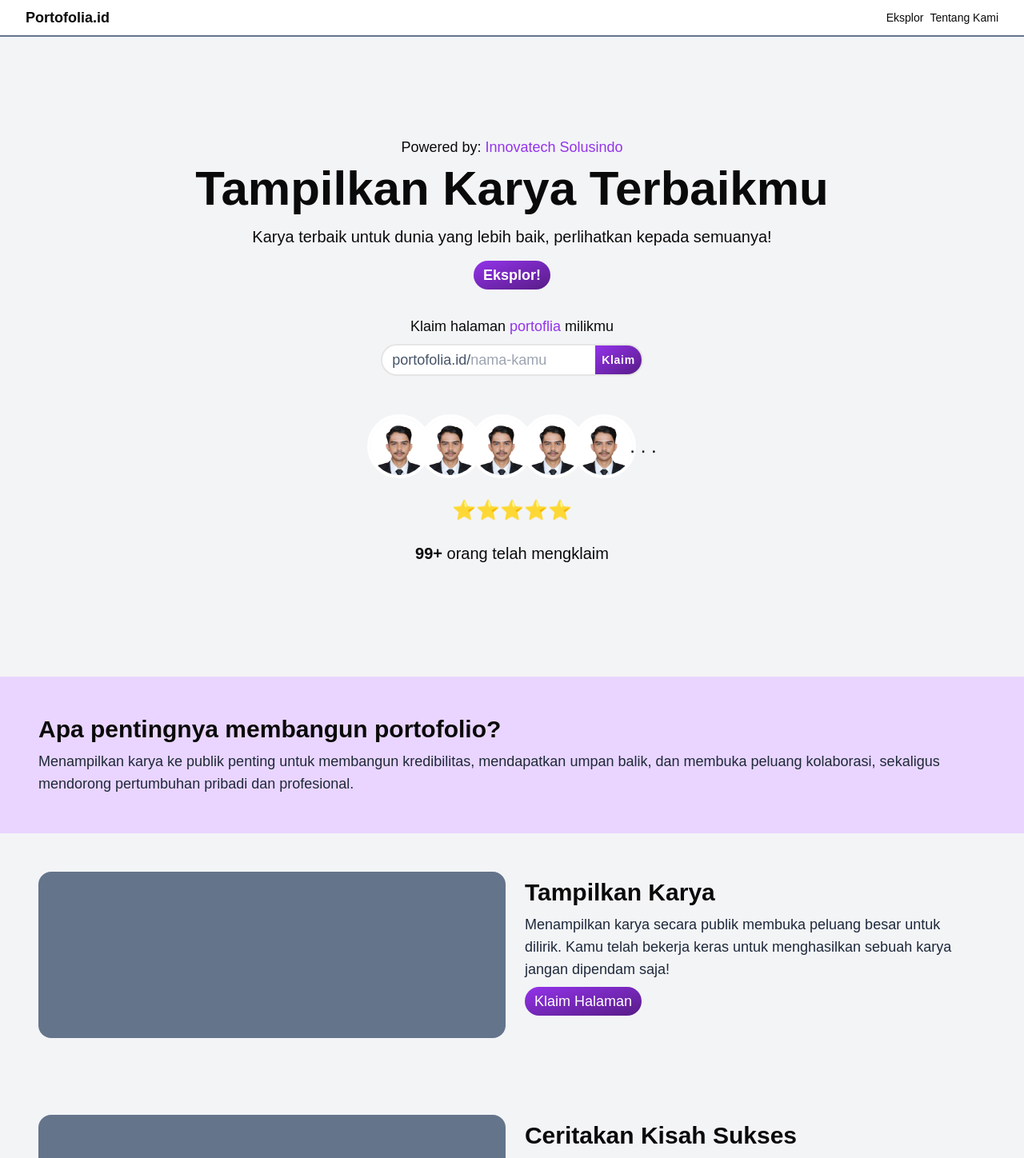
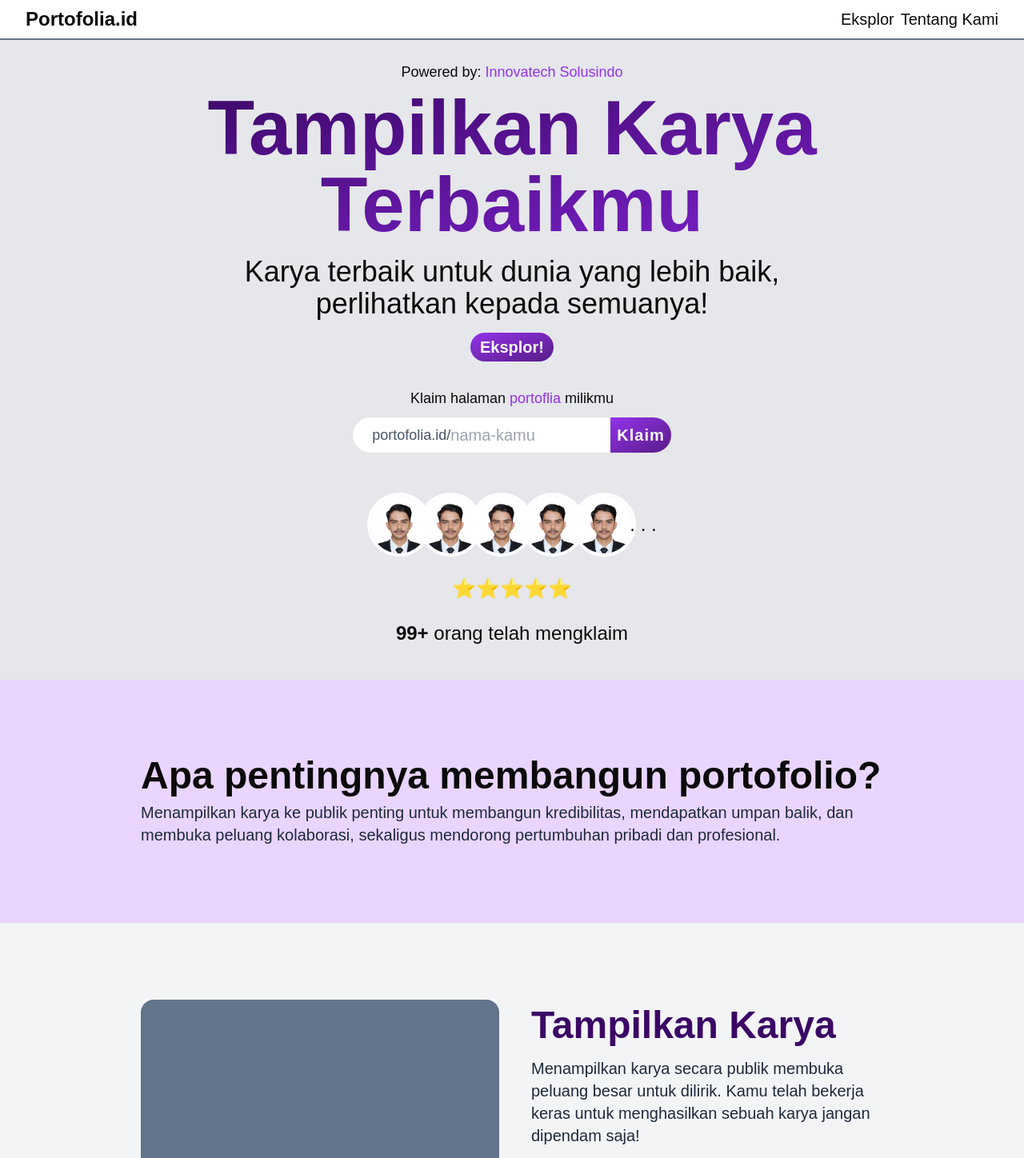
Before and after one commit to mnframadhan/portofolia, a React (Vite) app in the folder client/: page / in a window 1280 px wide. Shown: the top 1448 px of the page at 80% size. Built offline with nearby package versions, Linux system fonts and the light colour scheme; a web font is replaced by a local one.

Commit message:
responsive until lg size

```diff
--- a/client/src/components/app-intro.tsx
+++ b/client/src/components/app-intro.tsx
@@ -15,16 +15,15 @@ type AppIntroProps = {
 export const AppIntro = (props: AppIntroProps) => {
 
     return (
-        <section id="app-intro">
 
-            <div className="w-full p-6 bg-gray-100 flex flex-col md:gap-4 md:flex-row md:p-12 items-center justify-center md:justify-start md:items-start font-main">
+            <div className="p-6 md:p-12 lg:px-44 lg:py-24 flex flex-col md:gap-4 lg:gap-8 md:flex-row items-center justify-center md:justify-start md:items-start font-main">
 
-                <figure className="w-72 md:w-1/2 h-44 md:h-52 bg-slate-500 rounded-2xl"></figure>
+                <figure className="w-72 md:w-1/2 lg:w-[28rem] h-44 md:h-52 lg:h-60 bg-slate-500 rounded-2xl"></figure>
 
-                <div className="p-2 flex flex-col gap-2 text-center md:w-1/2 md:text-start md:items-start">
-                    <div className="flex flex-col gap-2">
-                        <h2 className="text-3xl font-semibold hover:text-purple-900 hover:underline decoration-dashed">{props.title}</h2>
-                        <p className="font-light text-sm md:text-lg text-slate-800">{props.description}</p>
+                <div className="p-2 flex flex-col gap-2 lg:gap-4 text-center md:w-1/2 lg:w-[28rem] md:text-start md:items-start">
+                    <div className="flex flex-col gap-2 lg:gap-4">
+                        <h2 className="text-3xl lg:text-5xl font-semibold text-purple-950 hover:underline decoration-dashed">{props.title}</h2>
+                        <p className="font-light text-sm md:text-lg lg:text-xl text-slate-800">{props.description}</p>
                     </div>
                     {
                         props.button_name ?
@@ -37,7 +36,6 @@ export const AppIntro = (props: AppIntroProps) => {
                 </div>
 
             </div>
-        </section>
     )
 
 }
--- a/client/src/components/intro.tsx
+++ b/client/src/components/intro.tsx
@@ -9,9 +9,9 @@ export const Intro = (props: IntroProps) => {
     return(
         <section id="intro">
 
-            <div className="w-full p-6 md:p-12 bg-purple-200 font-main flex flex-col gap-2">
-                <h2 className="font-semibold text-xl md:text-3xl" >{props.title}</h2>
-                <p className="text-slate-800 text-sm md:text-lg">{props.description}</p>
+            <div className="w-full p-6 md:p-12 lg:p-24 lg:px-44 bg-purple-200 font-main flex flex-col gap-2">
+                <h2 className="font-semibold text-xl md:text-3xl lg:text-5xl" >{props.title}</h2>
+                <p className="text-slate-800 text-sm md:text-lg lg:text-xl">{props.description}</p>
             </div>
 
         </section>
--- a/client/src/components/jumbotron.tsx
+++ b/client/src/components/jumbotron.tsx
@@ -17,16 +17,16 @@ export const Jumbotron = (props : JumbotronProps) => {
 
     return (
         <section id="jumbotron" className="">
-            <div className="px-12 flex flex-col justify-center items-center h-screen gap-8 bg-gray-100">
+            <div className="px-12 lg:px-36 flex flex-col justify-center items-center h-screen gap-8 bg-gray-200">
 
                 <div className="flex flex-col items-center gap-4">
                     <div className="flex flex-col gap-2 items-center">
                         <p className="text-xs md:text-lg font-main">Powered by: <span className="text-purple-600 hover:underline decoration-dashed">Innovatech Solusindo</span></p>
                         <div className="flex flex-col gap-4">
-                            <div className="text-3xl md:text-6xl text-center font-main font-extrabold">
+                            <div className="text-3xl bg-gradient-to-tl from-purple-700 to-purple-950 bg-clip-text text-transparent md:text-6xl lg:text-8xl text-center font-main font-extrabold">
                                 <Typewriter text={`         ${props.title}`}></Typewriter>
                             </div>
-                            <p className="font-main text-sm md:text-xl md:px-24 text-center">{`${props.sub_title}`}</p>
+                            <p className="font-main text-sm md:text-xl lg:text-4xl md:px-24 text-center">{`${props.sub_title}`}</p>
                         </div>
                     </div>
                     <div>
@@ -37,12 +37,12 @@ export const Jumbotron = (props : JumbotronProps) => {
                 <div className="flex flex-col items-center gap-2">
                     <p className="font-main text-xs md:text-lg">Klaim halaman <span className="text-purple-600 hover:duration-300 hover:underline">portoflia</span> milikmu</p>
                     <div className="flex font-main">
-                        <div className="flex bg-white items-center px-3 py-1 border-2 border-r-0 rounded-l-full" >
+                        <div className="flex bg-white items-center px-3 lg:px-6 py-1 lg:py-2 border-2 border-r-0 rounded-l-full" >
                             <p className="text-slate-600 text-sm md:text-lg">portofolia.id/</p>
                             <input
                                 onChange={(e) => setUsername(e.target.value)}
                                 type="text"
-                                className="w-24 md:w-36 text-sm md:text-lg focus:outline-none"
+                                className="w-24 md:w-36 lg:w-44 text-sm md:text-lg lg:text-xl focus:outline-none"
                                 placeholder="nama-kamu" />
                         </div>
                         <button
@@ -54,7 +54,7 @@ export const Jumbotron = (props : JumbotronProps) => {
                                     navigate({to:"/auth/register"})
                                 }, 1000*2)
                             }}
-                            className="px-2 font-semibold bg-gradient-to-tl from-purple-900 to-purple-600 text-sm tracking-wider font-main text-white border-2 border-l-0 hover:duration-300 hover:hue-rotate-15 rounded-r-full">Klaim</button>
+                            className="px-2 font-semibold bg-gradient-to-tl from-purple-900 to-purple-600 text-sm md:text-lg lg:text-xl tracking-wider font-main text-white border-2 border-l-0 hover:duration-300 hover:hue-rotate-15 rounded-r-full">Klaim</button>
                     </div>
                 </div>
 
@@ -80,7 +80,7 @@ export const Jumbotron = (props : JumbotronProps) => {
                             )
                         })}
                     </div>
-                    <div className="md:text-xl">
+                    <div className="md:text-xl lg:text-2xl">
                         <p><span className="font-extrabold">{99}+</span> orang telah mengklaim</p>
                     </div>
                 </div>
--- a/client/src/components/navbar.tsx
+++ b/client/src/components/navbar.tsx
@@ -12,11 +12,11 @@ export const Navbar = (props : NavbarProps) => {
             <nav>
                 <div className="w-full px-8 py-2 bg-white flex items-center justify-between shadow-lg border-b-2 border-slate-500">
 
-                    <div className="text-lg font-main font-semibold">
+                    <div className="text-lg md:text-xl lg:text-2xl font-main font-semibold">
                         <h1><a href="/">{props.title}</a></h1>
                     </div>
 
-                    <div className="text-sm font-main">
+                    <div className="text-sm md:text-lg lg:text-xl font-main">
                         <ul className="flex gap-2">
                             {
                                 props.items?.map(item => {
--- a/client/src/components/ui/my-button.tsx
+++ b/client/src/components/ui/my-button.tsx
@@ -13,7 +13,7 @@ export const Button = ({title, bgColor, customGradient, textColor, textWeight }
 
     return (
 
-        <button type="submit" className={`${bgColor} ${textColor} text-sm md:text-lg ${customGradient} font-main ${textWeight} px-3 py-1 hover:hue-rotate-15 hover:duration-300 rounded-full`} >{title}</button>
+        <button type="submit" className={`${bgColor} ${textColor} text-sm md:text-lg lg:text-xl ${customGradient} font-main ${textWeight} px-3 py-1 hover:hue-rotate-15 hover:duration-300 rounded-full`} >{title}</button>
 
     )
 
--- a/client/src/index.css
+++ b/client/src/index.css
@@ -4,19 +4,6 @@
 @tailwind components;
 @tailwind utilities;
 
-
-body {
-  max-width: 1440px;
-  margin: 0 auto;
-  /* Centers the content horizontally */
-}
-
-@media (max-width: 1440px) {
-  body {
-      max-width: 100%;
-      margin: 0;
-  }
-}
 
 @layer base {
   :root {
--- a/client/src/routes/index.tsx
+++ b/client/src/routes/index.tsx
@@ -15,9 +15,11 @@ export function LandingPage() {
     <>
       <Jumbotron title='Tampilkan Karya Terbaikmu' sub_title='Karya terbaik untuk dunia yang lebih baik, perlihatkan kepada semuanya!' />
       <Intro title='Apa pentingnya membangun portofolio?' description='Menampilkan karya ke publik penting untuk membangun kredibilitas, mendapatkan umpan balik, dan membuka peluang kolaborasi, sekaligus mendorong pertumbuhan pribadi dan profesional.' />
-      <AppIntro title='Tampilkan Karya' button_name='Klaim Halaman' description='Menampilkan karya secara publik membuka peluang besar untuk dilirik. Kamu telah bekerja keras untuk menghasilkan sebuah karya jangan dipendam saja!'/>
-      <AppIntro title='Ceritakan Kisah Sukses' description="Tidak perlu malu atau minder, fakta pahit adalah bahwa tidak semua orang senang melihat kamu berkarya. Justru orang yang menghujat itu 'tidak lebih baik' daripada dirimu"/>
-      <AppIntro title='Terbukalah untuk Kolaborasi' description="Jangan ragu untuk berkolaborasi, ingat! kamu tidak bisa sepenuhnya berkarya sendirian. Terbukalah untuk kolaborasi. Bahkan kamu perlu mencarinya!"/>
+      <main className='flex flex-col justify-center items-center bg-center bg-gray-100'>
+        <AppIntro title='Tampilkan Karya' button_name='Klaim Halaman' description='Menampilkan karya secara publik membuka peluang besar untuk dilirik. Kamu telah bekerja keras untuk menghasilkan sebuah karya jangan dipendam saja!'/>
+        <AppIntro title='Ceritakan Kisah Sukses' description="Tidak perlu malu atau minder, fakta pahit adalah bahwa tidak semua orang senang melihat kamu berkarya. Justru orang yang menghujat itu 'tidak lebih baik' daripada dirimu"/>
+        <AppIntro title='Terbukalah untuk Kolaborasi' description="Jangan ragu untuk berkolaborasi, ingat! kamu tidak bisa sepenuhnya berkarya sendirian. Terbukalah untuk kolaborasi. Bahkan kamu perlu mencarinya!"/>
+      </main>
       <Hero />
     </>
   )
```
